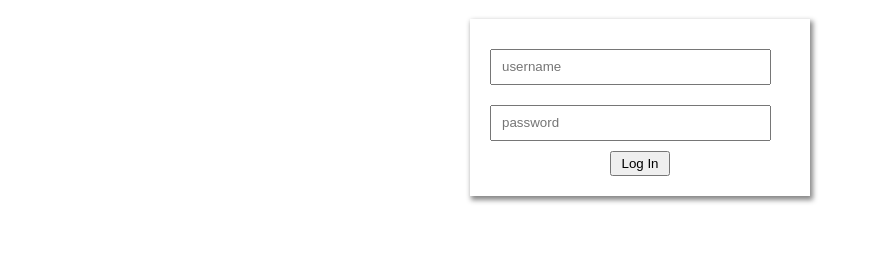
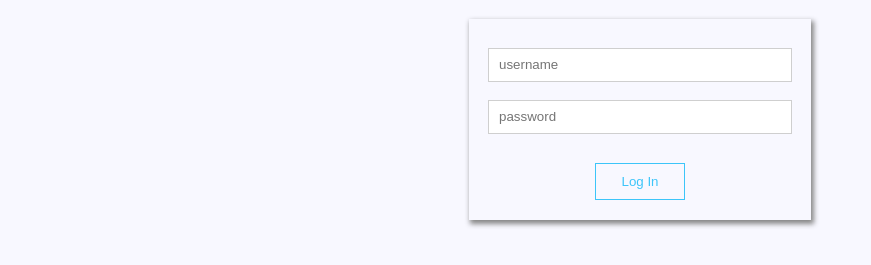
Before and after one commit to techtolentino/IntroToAngular, a plain HTML site: page index.html in a window 1280 px wide. Shown: the part 61-326 px from the top of the page, without its empty margins (0-871 px from the left). Drawn offline with nearby package versions, Linux system fonts and the light colour scheme; some packages are replaced by stand-ins of ours.

Commit message:
styling the form

```diff
--- a/css/styles.css
+++ b/css/styles.css
@@ -1,22 +1,44 @@
+body {
+	background: #F8F8FF;
+}
+
 fieldset {
 	max-width: 300px;
 	margin: 0 auto;
 	padding: 20px;
-	border: none;
+	border: transparent;
 	box-shadow: 2px 3px 5px 1px #888888;
 }
 
 input[type="text"] {
 	margin: 10px;
-	width: 265px;
+	width: 290px;
 	height: 30px;
 	margin: 10px auto;
 	padding-left: 10px;
+	border: transparent;
+	outline: 1px solid #cfcfcf;
 }
-
+input[type="text"]:focus {
+	outline: 1px solid #3dc5f9;
+	border: transparent;
+}
 button {
 	display: block;
 	margin: 0 auto;
-	height: 25px;
-	width: 60px;
+	margin-top: 20px;
+	padding: 10px 25px;
+	border: 1px solid #3dc5f9;
+	background: transparent;
+	color: #3dc5f9;
 }
+
+button:hover {
+	cursor: pointer;
+	background: #3dc5f9;
+	color: #F8F8FF;
+}
+
+button:focus {
+	outline: 0;
+}
```
